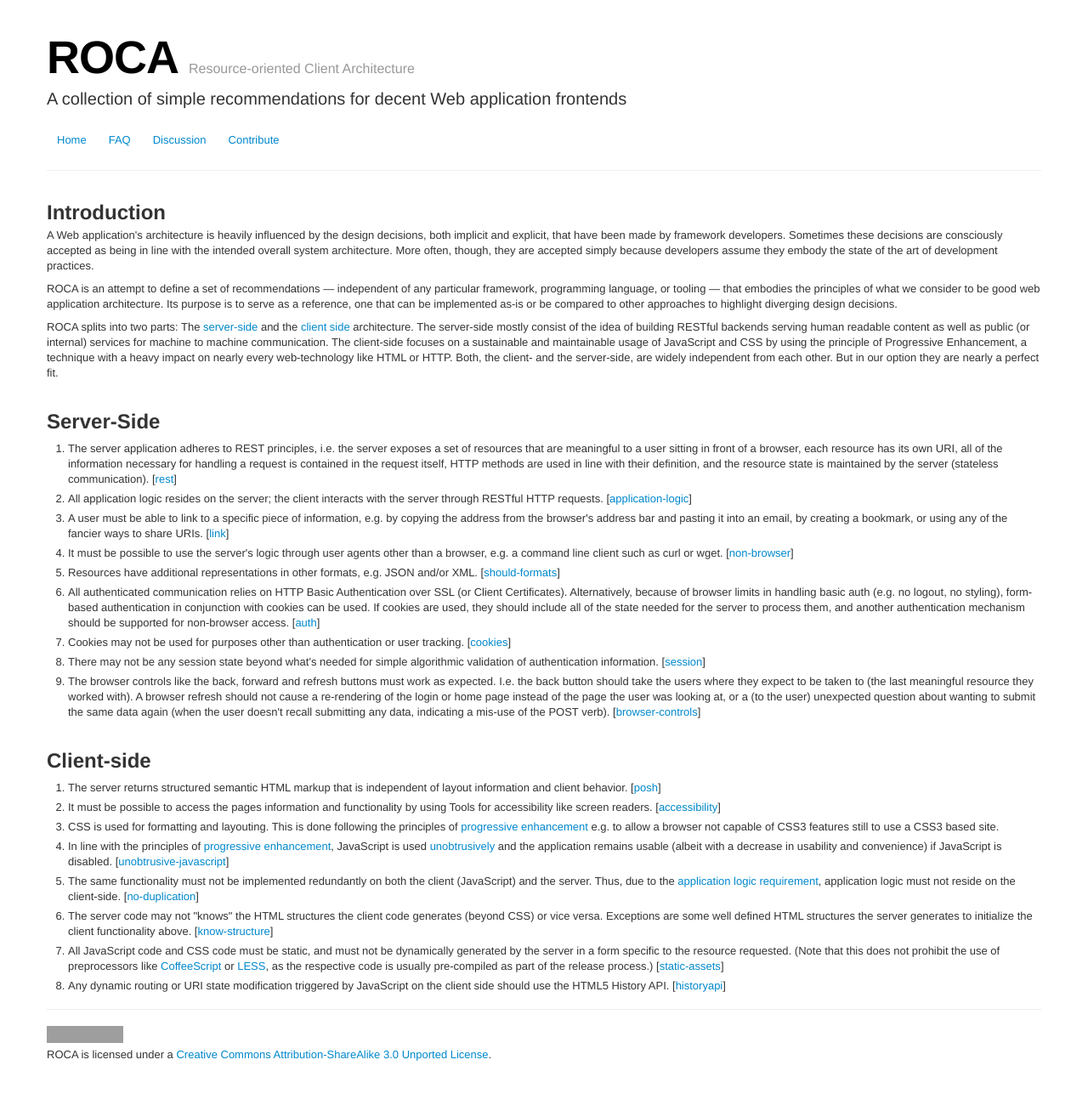
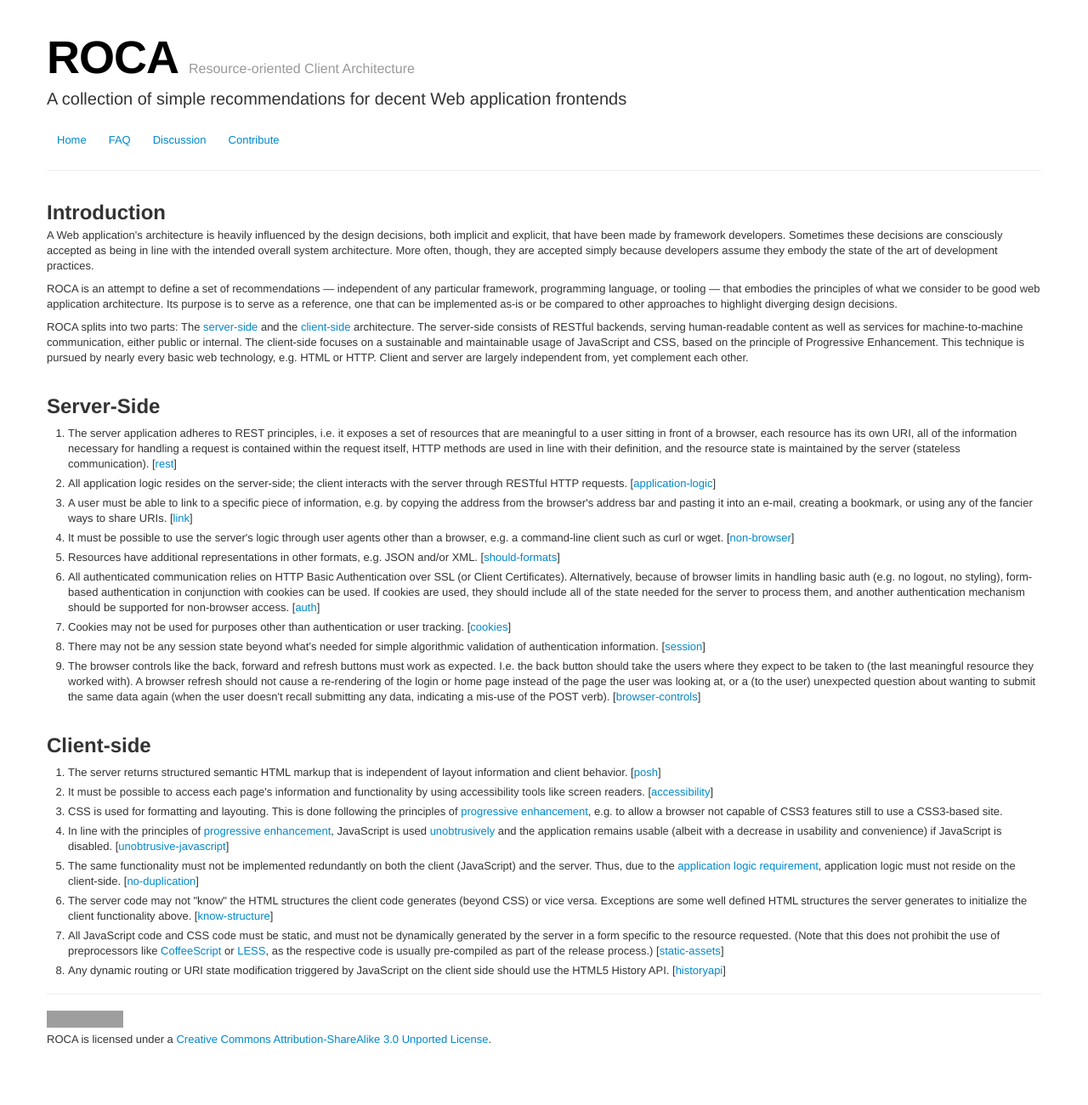
Before and after one commit to innoq/ROCA, a Jekyll site: the page built from index.html, in a window 1280 px wide. Shown: the whole page at 85% size. Built offline with Jekyll 4.4.1, drawn with Linux system fonts in a browser that asks for light colours; grey boxes are pictures that could not be loaded.

Commit message:
various adjustments

```diff
--- a/index.html
+++ b/index.html
@@ -20,42 +20,42 @@ title: "ROCA: Resource-oriented Client Architecture"
 	decisions.
 </p>
 <p>ROCA splits into two parts: The <a href="#server-side">server-side</a>
-    and the <a href="#client-side">client side</a> architecture.
-    The server-side mostly consist of the idea of building
-    RESTful backends serving human readable content as well as public (or
-    internal) services for machine to machine communication.
+    and the <a href="#client-side">client-side</a> architecture.
+    The server-side consists of
+    RESTful backends, serving human-readable content as well as
+    services for machine-to-machine communication, either public or internal.
     The client-side focuses on a sustainable and maintainable usage of
-    JavaScript and CSS by using the principle of Progressive
-    Enhancement, a technique with a heavy impact on nearly every
-    web-technology like HTML or HTTP.
-    Both, the client- and the server-side, are widely independent
-    from each other. But in our option they are nearly a perfect fit.
+    JavaScript and CSS, based on the principle of Progressive
+    Enhancement. This technique is pursued by nearly every basic
+    web technology, e.g. HTML or HTTP.
+    Client and server are largely independent
+    from, yet complement each other.
 
-<h2 id="client-side">Server-Side</h2>
+<h2 id="server-side">Server-Side</h2>
 <ol>
 	<li id="rest">The server application adheres to
-		REST principles, i.e. the server exposes a set of
+		REST principles, i.e. it exposes a set of
 		resources that are meaningful to a user sitting in
 		front of a browser, each resource has its own URI, all
 		of the information necessary for handling a request is
-		contained in the request itself, HTTP methods are used
+		contained within the request itself, HTTP methods are used
 		in line with their definition, and the resource state
 		is maintained by the server (stateless
 		communication). [<a href="#rest">rest</a>]
 	</li>
 	<li id="application-logic">All application logic resides
-		on the server; the client interacts with the server through
+		on the server-side; the client interacts with the server through
 		RESTful HTTP requests. [<a href="#application-logic">application-logic</a>]
 	</li>
 	<li id="link">A user must be able to link to a specific
 		piece of information, e.g. by copying the address from the
-		browser's address bar and pasting it into an email, by
+		browser's address bar and pasting it into an e-mail,
 		creating a bookmark, or using any of the fancier ways to
 		share URIs. [<a href="#link">link</a>]
 	</li>
 	<li id="non-browser">It must be possible to use
 		the server's logic through user agents other than a browser,
-		e.g. a command line client such as curl or
+		e.g. a command-line client such as curl or
 		wget. [<a href="#non-browser">non-browser</a>]
 	</li>
 	<li id="should-formats">Resources have additional representations in other formats, e.g.
@@ -98,15 +98,15 @@ title: "ROCA: Resource-oriented Client Architecture"
 		independent of layout information and client behavior.
 		[<a href="#posh">posh</a>]
 	</li>
-	<li id="accessibility">It must be possible to access the pages information
-	    and functionality by using Tools for accessibility like screen readers.
+	<li id="accessibility">It must be possible to access each page's information
+	    and functionality by using accessibility tools like screen readers.
 	    [<a href="#accessibility">accessibility</a>]
 	</li>
 	<li id="layout">
 	    CSS is used for formatting and layouting. This is done following the
 	    principles of <a href="http://en.wikipedia.org/wiki/Progressive_enhancement"
-		title="Progressive enhancement">progressive enhancement</a> e.g. to allow
-		a browser not capable of CSS3 features still to use a CSS3 based site.
+		title="Progressive enhancement">progressive enhancement</a>, e.g. to allow
+		a browser not capable of CSS3 features still to use a CSS3-based site.
 	</li>
 	<li id="unobtrusive-javascript">In line with the principles
 		of <a href="http://en.wikipedia.org/wiki/Progressive_enhancement"
@@ -123,7 +123,7 @@ title: "ROCA: Resource-oriented Client Architecture"
 		requirement</a>, application logic must not reside on the client-side.
 		 [<a href="#no-duplication" class="anchor">no-duplication</a>]
 	</li>
-	<li id="know-structure"> The server code may not "knows" the
+	<li id="know-structure"> The server code may not "know" the
 		HTML structures the client code generates (beyond CSS) or
 		vice versa. Exceptions are some well defined HTML structures the server
 		generates to initialize the client functionality above.
```
